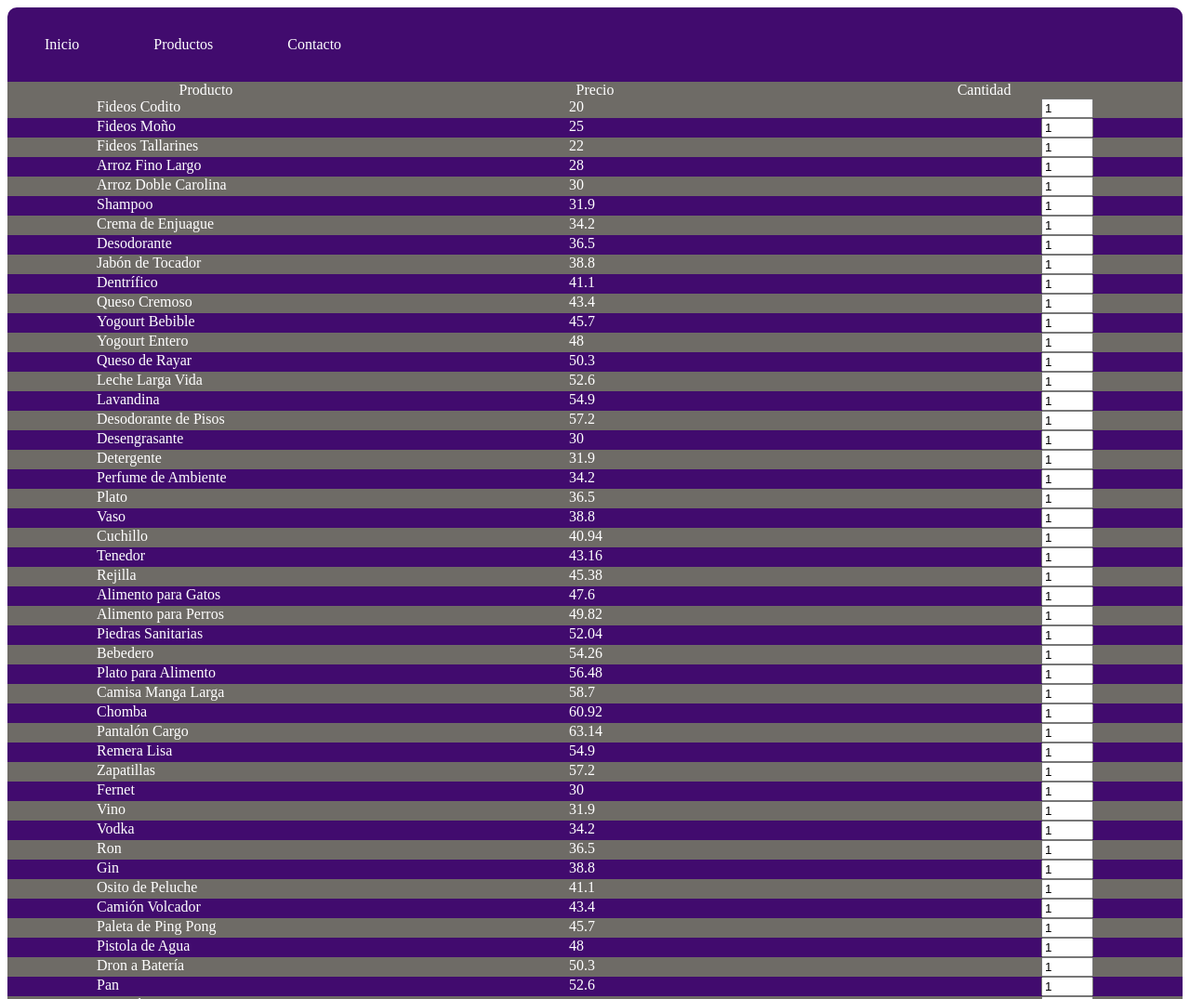
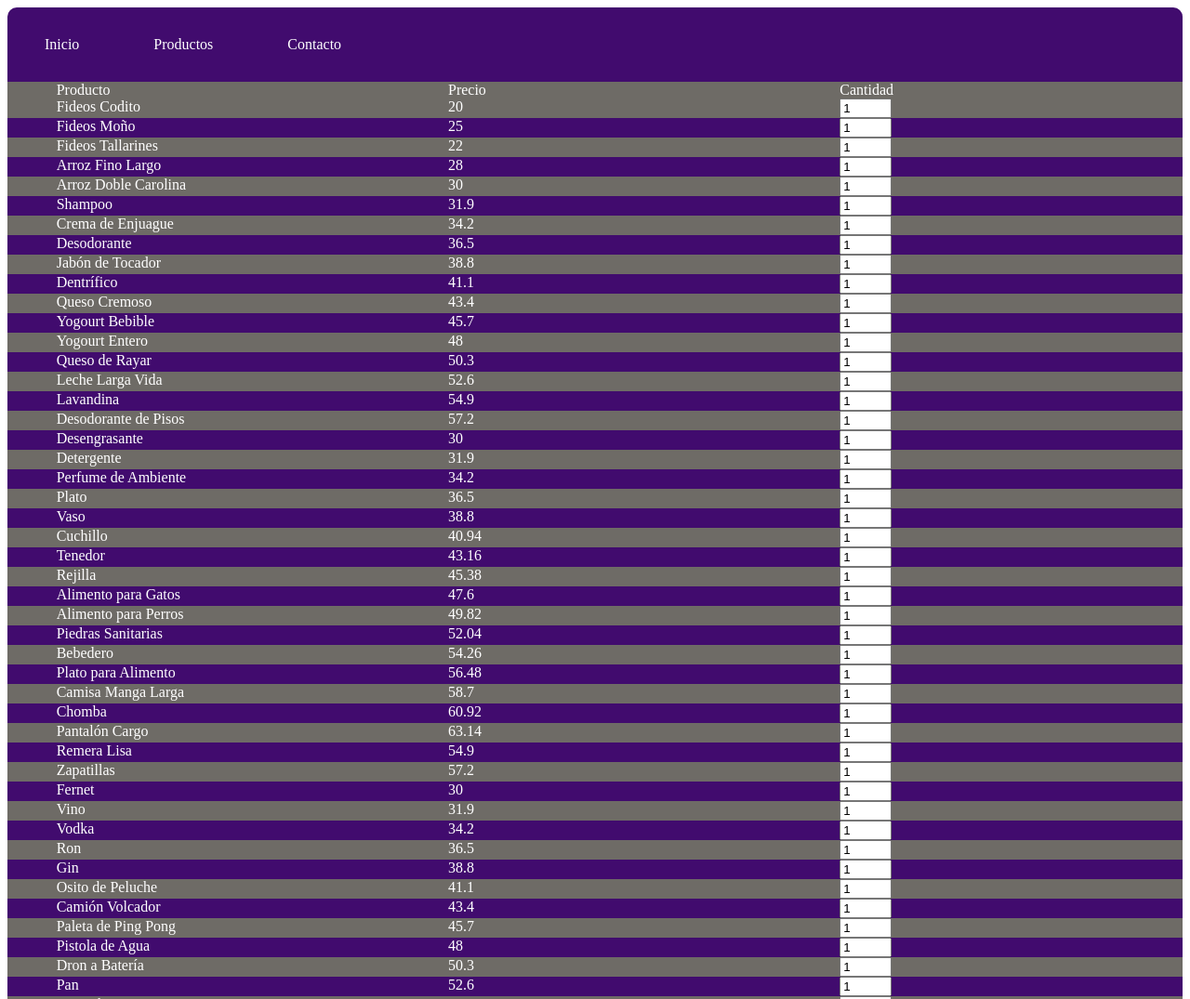
Before and after one commit to galottit/tp-final, a plain HTML site: page html/productos.html in a window 1280 px wide. Shown: the top 1075 px of the page at 93% size. Drawn offline with Linux system fonts and the light colour scheme.

Commit message:
Se alineo la tabla dandole tamaños a los divs

```diff
--- a/CSS/productos.css
+++ b/CSS/productos.css
@@ -26,6 +26,6 @@
 .producto:nth-child(odd){
     background-color:rgb(110, 107, 102);
 }
-.producto div{
+.productos>div div{
     width: 25%
 }
--- a/html/productos.html
+++ b/html/productos.html
@@ -28,7 +28,7 @@
                 <div class="producto">
                     <div></div>
                     <div></div>
-                    <input type="number" name="" id="" min="0" max="99" value="1">
+                    <div><input type="number" name="" id="" min="0" max="99" value="1"></div>
                 </div>
             </template>
         </section>
```
